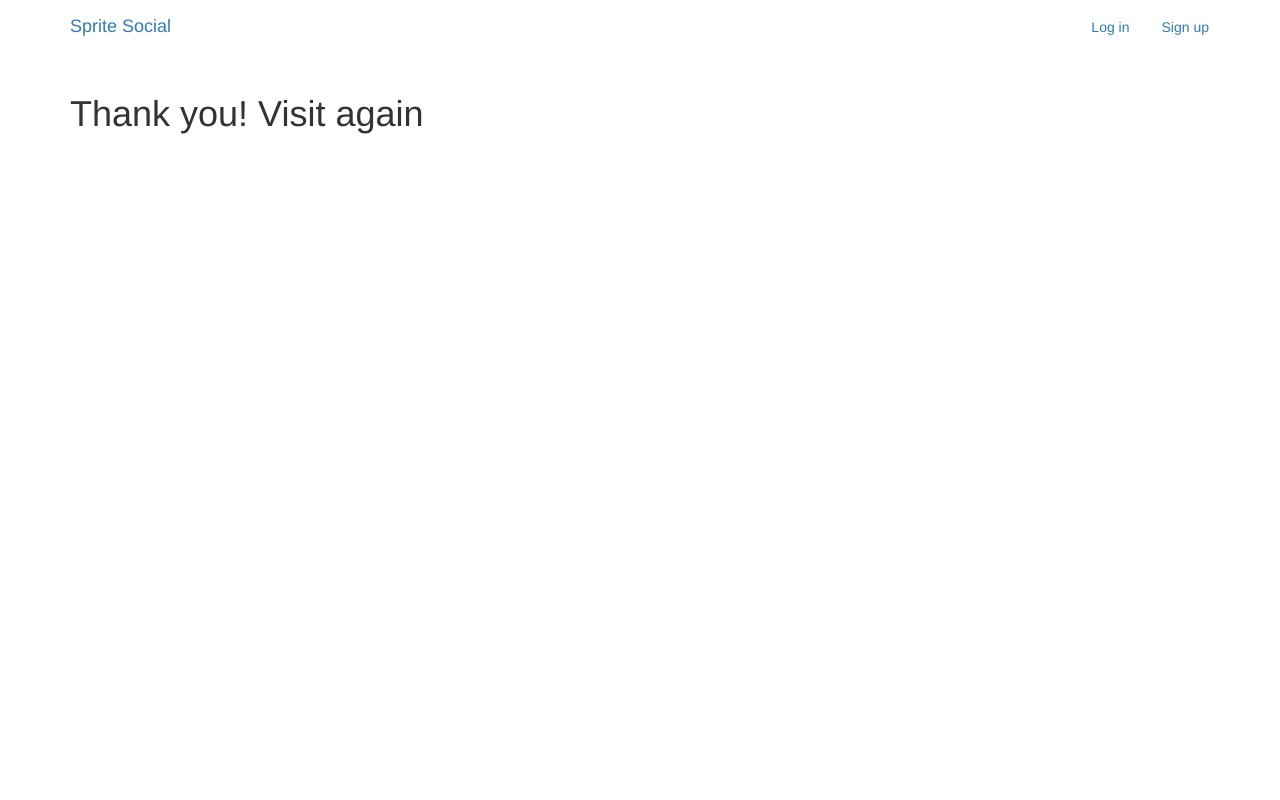
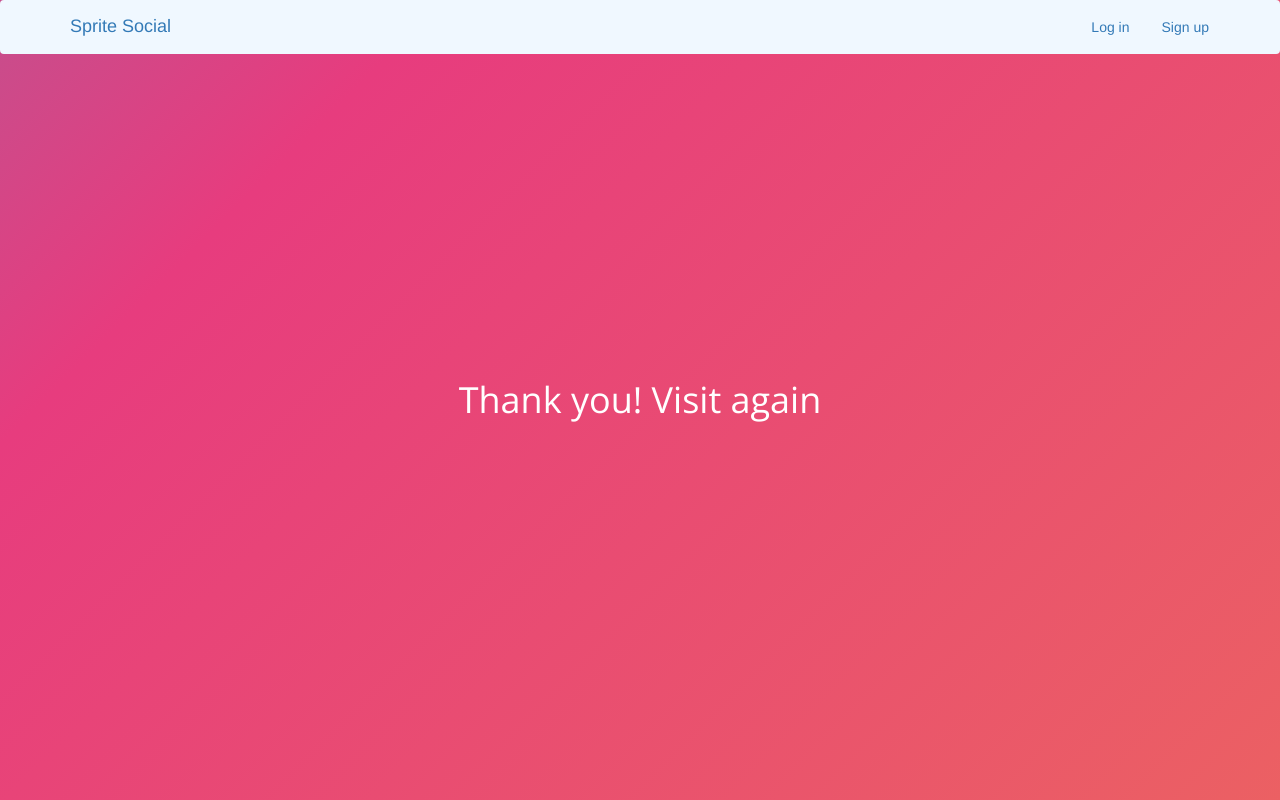
Before and after one commit to samagragupta/social, a Django app: page /exit/ in a window 1280 px wide. Run offline with Django 3.2, Linux system fonts and the light colour scheme; some libraries are stand-ins or nearby versions.

Commit message:
Added animations

```diff
--- /dev/null
+++ b/social/static/css/master.css
@@ -0,0 +1,61 @@
+body {
+	width: 100wh;
+	height: 90vh;
+	color: #fff;
+	background: linear-gradient(-45deg, #EE7752, #E73C7E, #23A6D5, #23D5AB);
+	background-size: 400% 400%;
+	-webkit-animation: Gradient 15s ease infinite;
+	-moz-animation: Gradient 15s ease infinite;
+	animation: Gradient 15s ease infinite;
+}
+
+@-webkit-keyframes Gradient {
+	0% {
+		background-position: 0% 50%
+	}
+	50% {
+		background-position: 100% 50%
+	}
+	100% {
+		background-position: 0% 50%
+	}
+}
+
+@-moz-keyframes Gradient {
+	0% {
+		background-position: 0% 50%
+	}
+	50% {
+		background-position: 100% 50%
+	}
+	100% {
+		background-position: 0% 50%
+	}
+}
+
+@keyframes Gradient {
+	0% {
+		background-position: 0% 50%
+	}
+	50% {
+		background-position: 100% 50%
+	}
+	100% {
+		background-position: 0% 50%
+	}
+}
+
+h1,
+h6 {
+	font-family: 'Open Sans';
+	font-weight: 300;
+	text-align: center;
+	position: absolute;
+	top: 45%;
+	right: 0;
+	left: 0;
+}
+
+nav {
+    background-color: aliceblue;
+}
--- a/social/templates/base.html
+++ b/social/templates/base.html
@@ -13,8 +13,7 @@
         <!-- Latest compiled and minified JavaScript -->
         <script src="https://maxcdn.bootstrapcdn.com/bootstrap/3.3.7/js/bootstrap.min.js" integrity="sha384-Tc5IQib027qvyjSMfHjOMaLkfuWVxZxUPnCJA7l2mCWNIpG9mGCD8wGNIcPD7Txa" crossorigin="anonymous"></script>
 
-
-        <link href="https://fonts.googleapis.com/css?family=Montserrat" rel="stylesheet">
+        <link rel="stylesheet" href="https://fonts.googleapis.com/css?family=Open+Sans:300" type="text/css" />
 
         <link rel="stylesheet" href="{% static 'css/master.css' %}">
     </head>
```
